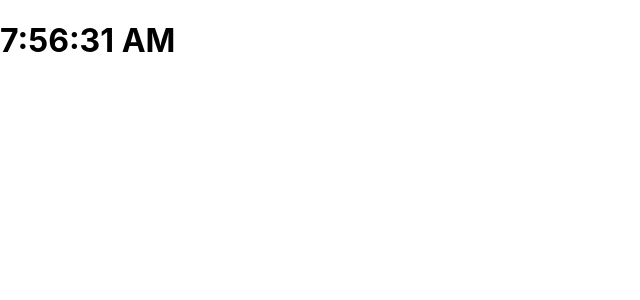
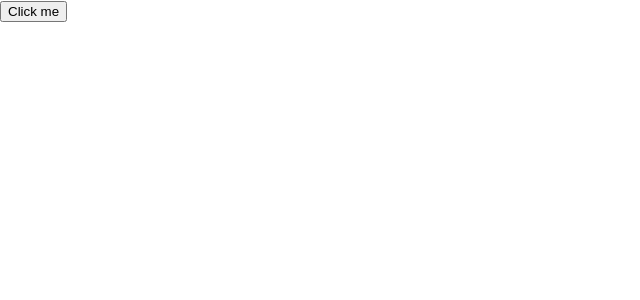
Before and after one commit to robsoninocencio/iniciando-com-reactjs-rev3, a React (Create React App) app in the folder REACT-INIT/app-react/: page / in a window 1280 px wide. Shown: the top 300 px of the page, without its empty margins (0-640 px from the left). Built offline with nearby package versions, Linux system fonts and the light colour scheme.

Commit message:
Trabalhando com eventos.

```diff
--- /dev/null
+++ b/REACT-INIT/app-react/src/Events.js
@@ -0,0 +1,31 @@
+import React, { Component } from 'react';
+
+export default class Events extends Component {
+    constructor(props) {
+        super(props);
+        this.state = {
+            clicked: 0
+        }
+        // this.clickMethod = this.clickMethod.bind(this)
+    }
+
+    // clickMethod() {
+    //     console.log(' --- CLICK METHOD BEGIN --- ', this.state.clicked)
+    //     this.setState({ clicked: this.state.clicked + 1 })
+    //     console.log(' --- CLICK METHOD END --- ', this.state.clicked)
+    // }
+
+    clickMethod = () => {
+        console.log(' --- CLICK METHOD BEGIN --- ', this.state.clicked)
+        this.setState({ clicked: this.state.clicked + 1 })
+        console.log(' --- CLICK METHOD END --- ', this.state.clicked)
+    }
+
+    render() {
+        return (
+            <div>
+                <button onClick={this.clickMethod} type="button">Click me</button>
+            </div>
+        )
+    }
+}
--- a/REACT-INIT/app-react/src/index.js
+++ b/REACT-INIT/app-react/src/index.js
@@ -6,7 +6,8 @@ import './index.css';
 // import Clock from './Clock';
 // import Props from './Props';
 // import State from './State';
-import Clock2 from './Clock2';
+// import Clock2 from './Clock2';
+import Events from './Events';
 import reportWebVitals from './reportWebVitals';
 
 ReactDOM.render(
@@ -16,7 +17,8 @@ ReactDOM.render(
     {/* <Clock /> */}
     {/* <Props attr="p" attr2="outro" attr3="VALUE3" /> */}
     {/* <State /> */}
-    <Clock2 />
+    {/* <Clock2 /> */}
+    <Events />
   </React.StrictMode>,
   document.getElementById('root')
 );
```
